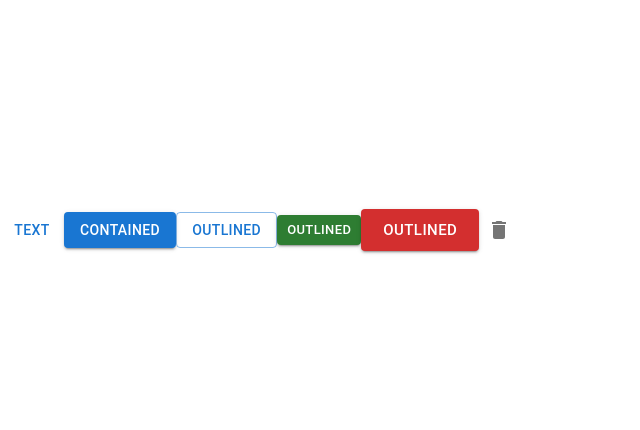
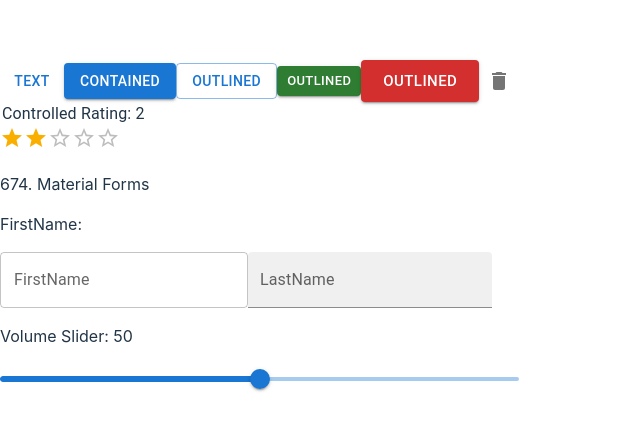
Before and after one commit to asimtimsina/Udemy_fullstack, a React (Vite) app in the folder first-react-project/: page / in a window 1280 px wide. Shown: the part 170-600 px from the top of the page, without its empty margins (0-640 px from the left). Built offline with nearby package versions, Linux system fonts and the light colour scheme.

Commit message:
673. The Rating Component 674. Material Forms

```diff
--- a/first-react-project/src/App.jsx
+++ b/first-react-project/src/App.jsx
@@ -2,6 +2,8 @@
 // import './App.css'
 // import Cow from './cow'
 // import './cow.css'
+
+import MuiComp from "./MuiComp"
 
 // import BoxGrid from "./BoxGrid";
 // import CounterNew from "./CounterNew";
@@ -19,11 +21,6 @@
 //////////
 // Material UI
 
-import Stack from '@mui/material/Stack';
-import Button from '@mui/material/Button';
-import IconButton from '@mui/material/IconButton';
-import DeleteIcon from '@mui/icons-material/Delete';
-import AddShoppingCartIcon from '@mui/icons-material/AddShoppingCart'
 
 
 
@@ -137,21 +134,7 @@ function App() {
 
       {/* Material UI */}
 
-
-
-      <Button variant="text" onClick={() => alert('Hi')}>Text</Button>
-      <Button variant="contained">Contained</Button>
-      <Button variant="outlined">Outlined</Button>
-      <Button color="success" size="small" variant="contained">Outlined</Button>
-      <Button size='large' color="error" variant="contained">Outlined</Button>
-
-
-
-
-      <IconButton aria-label="delete">
-        <DeleteIcon />
-      </IconButton>
-
+      <MuiComp />
 
 
 
--- /dev/null
+++ b/first-react-project/src/MuiComp.jsx
@@ -0,0 +1,76 @@
+
+import Stack from '@mui/material/Stack';
+import Button from '@mui/material/Button';
+import IconButton from '@mui/material/IconButton';
+import DeleteIcon from '@mui/icons-material/Delete';
+import AddShoppingCartIcon from '@mui/icons-material/AddShoppingCart'
+import Box from '@mui/material/Box';
+import Rating from '@mui/material/Rating';
+import Typography from '@mui/material/Typography';
+import TextField from '@mui/material/TextField';
+import Slider from '@mui/material/Slider'
+
+import { useState } from "react";
+
+export default function MuiComp() {
+
+    const [value, setValue] = useState("2");
+
+    const [FirstName, setFirstName] = useState("");
+
+    const updateFName = (e) => {
+        setFirstName(e.target.value);
+    }
+
+
+    const [volume, setVolume] = useState(50);
+
+    const handleVolume = (e, newval) => {
+        setVolume(newval)
+    }
+
+    return (
+
+        <div>
+
+            <Button variant="text" onClick={() => alert('Hi')}>Text</Button>
+            <Button variant="contained">Contained</Button>
+            <Button variant="outlined">Outlined</Button>
+            <Button color="success" size="small" variant="contained">Outlined</Button>
+            <Button size='large' color="error" variant="contained">Outlined</Button>
+
+
+
+
+            <IconButton aria-label="delete">
+                <DeleteIcon />
+            </IconButton>
+
+            <Typography component="legend">Controlled Rating: {value}</Typography>
+
+            <Rating
+                name="simple-controlled"
+                value={value}
+                onChange={(event, newValue) => {
+                    console.log(newValue);
+                    setValue(newValue);
+
+                }}
+            />
+            <br />
+            {/* Form Demo */}
+            <p>674. Material Forms</p>
+            <p>FirstName: {FirstName}</p>
+            <TextField id="outlined-basic" label="FirstName" value={FirstName} onChange={updateFName} variant="outlined" />
+            <TextField id="outlined-basic" label="LastName" placeholder='test' variant="filled" />
+
+            <p>Volume Slider: {volume}</p>
+            <Slider value={volume} onChange={handleVolume} />
+
+
+        </div>
+
+
+    )
+
+}
```
Also changed, not shown: first-react-project/notes.txt.
